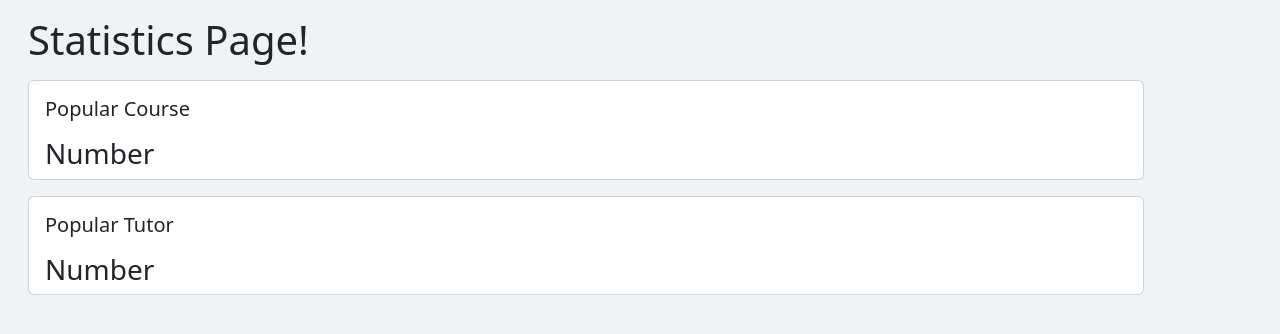
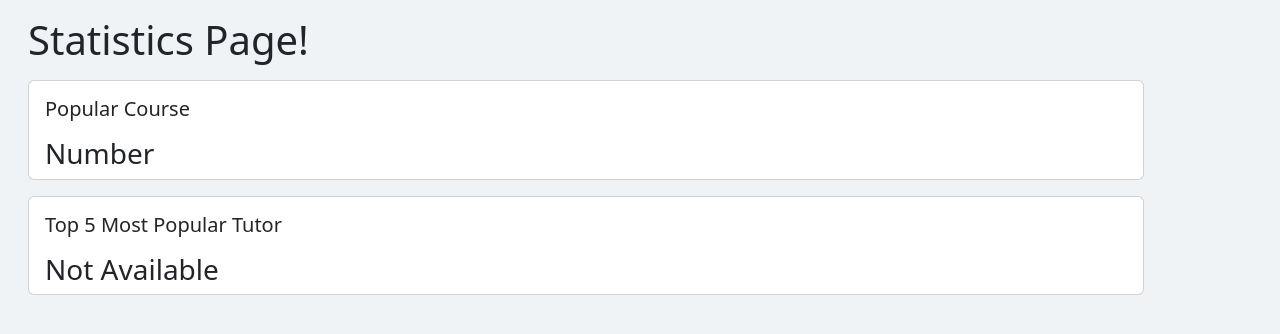
Before and after one commit to PichapopRo/community-tutor, a Django app: page /local-tutor/statistics in a window 1280 px wide. Shown: the part 56-390 px from the top of the page. Run offline with Django 5.2, Linux system fonts and the light colour scheme; data that the repository does not hold is empty; some web fonts are replaced.

Commit message:
Working top 5 view in statistic

```diff
--- a/webpage/templates/statistics.html
+++ b/webpage/templates/statistics.html
@@ -10,8 +10,15 @@
                 <h3 class="card-label mx-3 ">Number</h3>
         </div>
         <div class="card my-3">
-            <h5 class="card-title mx-3 my-3">Popular Tutor</h5>
-                <h3 class="card-label mx-3 ">Number</h3>
+            <h5 class="card-title mx-3 my-3">Top 5 Most Popular Tutor</h5>
+                {% if not popular_tutors %}
+                    <h3 class="card-label mx-3 ">Not Available</h3>
+                {% else %}
+                    {% for tutor_name in popular_tutors %}
+                        <h3 class="card-label mx-3 ">{{ tutor_name }}</h3>
+                    {% endfor %}
+
+                {% endif %}
         </div>
     </div>
 </body>
--- a/webpage/views.py
+++ b/webpage/views.py
@@ -13,6 +13,8 @@ from webpage.forms import SessionForm
 import logging
 from django.contrib.auth.mixins import LoginRequiredMixin
 from django.utils import timezone
+from django.db.models import Count
+from django.contrib.auth.models import User
 
 logger = logging.getLogger("Views.py")
 
@@ -134,6 +136,26 @@ def investor(request):
 class StatisticView(generic.TemplateView):
     template_name = 'statistics.html'
 
+    def get_popular_tutor_name(self, number: int) -> list[str] | None:
+        tutors_with_participant_counts = (
+            User.objects
+            .annotate(total_participants=Count('joined_sessions'))
+        )
+
+        top_tutor = tutors_with_participant_counts.order_by('-total_participants')[:number]
+        if top_tutor:
+            return [tutor.username for tutor in top_tutor]
+        else:
+            return None
+
+    def get_context_data(self, **kwargs: Any) -> dict[str, Any]:
+        NUMBER_OF_POPULAR_TUTORS = 5
+        context =  super().get_context_data(**kwargs)
+        context["popular_tutors"] = self.get_popular_tutor_name(NUMBER_OF_POPULAR_TUTORS)
+
+
+        return context
+
 
 def join_session(request, pk):
     session = get_object_or_404(Session, pk=pk)
```
